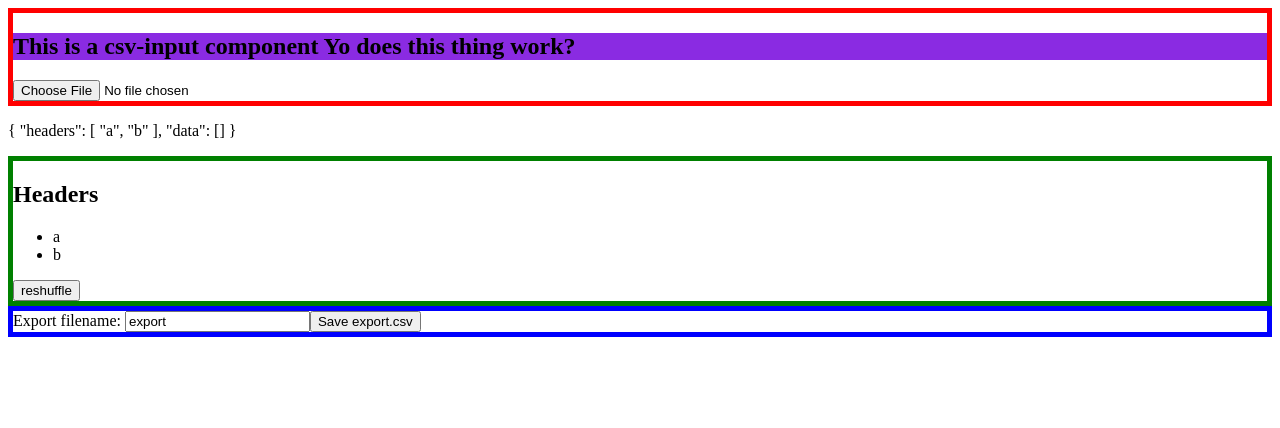
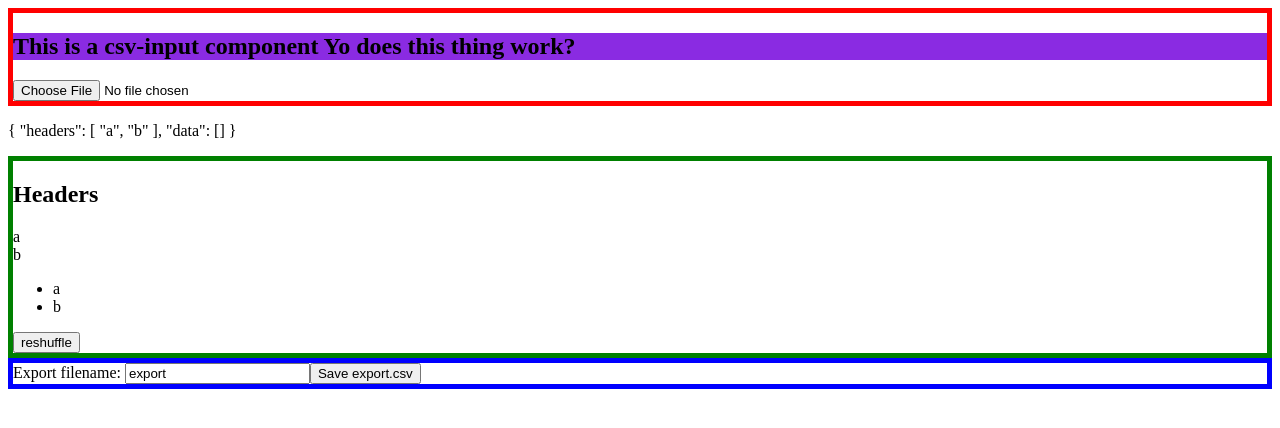
Before and after one commit to AndrewStanton94/csvReshuffle, a Vue app: page / in a window 1280 px wide. Shown: the top 428 px of the page. Built offline with nearby package versions, Linux system fonts and the light colour scheme; the HTML template or start-up script is replaced by a standard one.

Commit message:
Added vuedraggable

```diff
--- a/components/reorder-data.vue
+++ b/components/reorder-data.vue
@@ -1,6 +1,19 @@
 <template>
 	<section>
 		<h2>Headers</h2>
+		<sortablejs-draggable
+			v-model="value.headers"
+			@start="drag=true"
+			@end="drag=false"
+		>
+			<div
+				v-for="element in value.headers"
+				:key="element"
+			>
+				{{ element }}
+			</div>
+		</sortablejs-draggable>
+
 		<ul>
 			<li
 				v-for="header in value.headers"
--- a/index.js
+++ b/index.js
@@ -1,8 +1,12 @@
 import Vue from 'vue';
+import draggable from 'vuedraggable';
+
 import App from './components/App.vue';
 import csvInput from './components/csv-input';
 import reorderData from './components/reorder-data';
 import saveCSV from './components/save-csv';
+
+Vue.component('sortablejs-draggable', draggable);
 
 Vue.component('csv-input', csvInput);
 Vue.component('reorder-data', reorderData);
--- a/package.json
+++ b/package.json
@@ -29,6 +29,7 @@
 		"file-saver": "^2.0.2",
 		"papaparse": "^5.1.0",
 		"vue": "^2.6.10",
-		"vue-hot-reload-api": "^2.3.4"
+		"vue-hot-reload-api": "^2.3.4",
+		"vuedraggable": "^2.23.2"
 	}
 }
```
